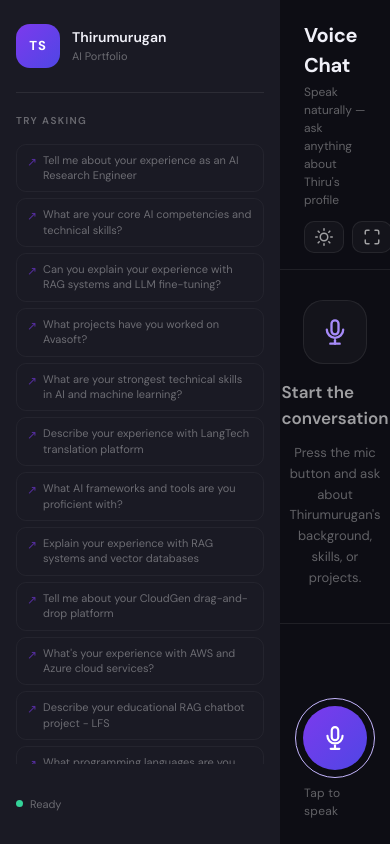
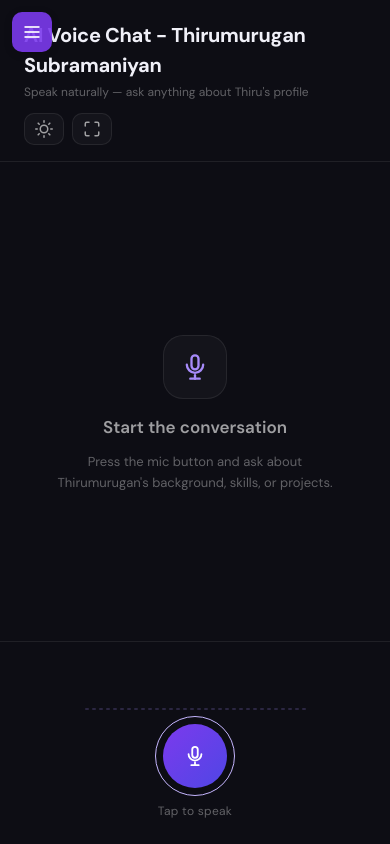
Before and after one commit to thirumurugan2001/Voice-Agent-Frontend, a React (Vite) app: page / in a window 390 px wide. Built offline with nearby package versions, Linux system fonts and the light colour scheme.

Commit message:
Add mobile detection and responsive sidebar for improved user experience

```diff
--- a/src/component/VoiceChatbot.jsx
+++ b/src/component/VoiceChatbot.jsx
@@ -152,7 +152,7 @@ const audioStyles = {
     display: 'flex', alignItems: 'center', gap: 8,
     padding: '8px 10px',
     borderRadius: 12,
-    minWidth: 200,
+    minWidth: 180,
     position: 'relative',
     border: '1px solid',
   },
@@ -225,6 +225,22 @@ const useDarkMode = () => {
   return { isDarkMode, toggleDarkMode: () => setIsDarkMode(prev => !prev) };
 };
 
+// ─── Mobile Detection Hook ────────────────────────────────────────────────────
+const useMobileDetect = () => {
+  const [isMobile, setIsMobile] = useState(false);
+
+  useEffect(() => {
+    const checkMobile = () => {
+      setIsMobile(window.innerWidth <= 768);
+    };
+    checkMobile();
+    window.addEventListener('resize', checkMobile);
+    return () => window.removeEventListener('resize', checkMobile);
+  }, []);
+
+  return isMobile;
+};
+
 // ─── Main Chatbot ─────────────────────────────────────────────────────────────
 const VoiceChatbot = () => {
   const [isRecording, setIsRecording] = useState(false);
@@ -236,8 +252,10 @@ const VoiceChatbot = () => {
   const [bars, setBars] = useState(Array(32).fill(2));
   const [playingId, setPlayingId] = useState(null);
   const [pendingUserMessage, setPendingUserMessage] = useState(null);
+  const [showMobileSidebar, setShowMobileSidebar] = useState(false);
   const { isFullscreen, toggleFullscreen } = useFullscreen();
   const { isDarkMode, toggleDarkMode } = useDarkMode();
+  const isMobile = useMobileDetect();
 
   const recordingTimerRef = useRef(null);
   const audioContextRef = useRef(null);
@@ -427,8 +445,61 @@ const VoiceChatbot = () => {
     <div style={{ ...styles.root, background: theme.bgPrimary }}>
       <style>{css}</style>
 
+      {/* Mobile Menu Button */}
+      {isMobile && (
+        <button
+          onClick={() => setShowMobileSidebar(!showMobileSidebar)}
+          style={styles.mobileMenuBtn}
+          className="mobile-menu-btn"
+        >
+          <svg width={20} height={20} viewBox="0 0 24 24" fill="none" stroke="currentColor" strokeWidth="2">
+            <line x1="3" y1="12" x2="21" y2="12" />
+            <line x1="3" y1="6" x2="21" y2="6" />
+            <line x1="3" y1="18" x2="21" y2="18" />
+          </svg>
+        </button>
+      )}
+
+      {/* Mobile Sidebar Overlay */}
+      {isMobile && showMobileSidebar && (
+        <div style={styles.mobileOverlay} onClick={() => setShowMobileSidebar(false)}>
+          <div style={{ ...styles.mobileSidebar, background: theme.bgSecondary }} onClick={(e) => e.stopPropagation()}>
+            <div style={styles.mobileSidebarHeader}>
+              <div style={styles.avatar}>TS</div>
+              <div>
+                <div style={{ ...styles.avatarName, color: theme.textPrimary }}>Thirumurugan</div>
+                <div style={{ ...styles.avatarRole, color: theme.textMuted }}>AI Portfolio</div>
+              </div>
+              <button onClick={() => setShowMobileSidebar(false)} style={styles.closeBtn}>✕</button>
+            </div>
+            <div style={{ ...styles.divider, background: theme.border }} />
+            <div style={{ ...styles.sidebarLabel, color: theme.textMuted }}>Try asking</div>
+            <div style={styles.suggestionsList}>
+              {suggestions.map((s) => (
+                <button
+                  key={s.id}
+                  style={{ ...styles.suggestionBtn, borderColor: theme.border, color: theme.textSecondary }}
+                  className="suggestion-btn disabled-suggestion"
+                  disabled={true}
+                  onClick={() => setShowMobileSidebar(false)}
+                >
+                  <span style={styles.suggestionIcon}>↗</span>
+                  <span style={styles.suggestionText}>{s.text}</span>
+                </button>
+              ))}
+            </div>
+            <div style={{ ...styles.statusBadge, color: theme.textMuted }}>
+              <span style={{ ...styles.statusDot, background: isRecording ? '#f87171' : isProcessing ? '#fbbf24' : '#34d399' }}
+                className={isRecording || isProcessing ? 'pulse-dot' : ''} />
+              {isRecording ? 'Recording' : isProcessing ? 'Processing…' : 'Ready'}
+            </div>
+          </div>
+        </div>
+      )}
+
       <div style={{ ...styles.layout, background: theme.bgPrimary }}>
-        {/* Sidebar */}
+        {/* Desktop Sidebar - Hidden on mobile */}
+        {!isMobile && (
           <aside style={{ ...styles.sidebar, background: theme.bgSecondary }}>
             <div style={styles.sidebarTop}>
               <div style={styles.avatar}>TS</div>
@@ -459,12 +530,13 @@ const VoiceChatbot = () => {
               {isRecording ? 'Recording' : isProcessing ? 'Processing…' : 'Ready'}
             </div>
           </aside>
+        )}
 
         {/* Main */}
         <main style={{ ...styles.main, background: theme.bgPrimary }}>
           <header style={{ ...styles.header, borderBottomColor: theme.border, background: theme.bgPrimary }}>
             <div>
-              <div style={{ ...styles.headerTitle, color: theme.textPrimary }}>Voice Chat</div>
+              <div style={{ ...styles.headerTitle, color: theme.textPrimary }}>AI Voice Chat - Thirumurugan Subramaniyan</div>
               <div style={{ ...styles.headerSub, color: theme.textMuted }}>Speak naturally — ask anything about Thiru's profile</div>
             </div>
             <div style={styles.headerActions}>
@@ -594,7 +666,7 @@ const VoiceChatbot = () => {
               {!isRecording && !isProcessing && (
                 <button onClick={startRecording} style={styles.micBtn} className="mic-btn">
                   <div style={styles.micRing} />
-                  <MicIcon size={26} color="#fff" />
+                  <MicIcon size={isMobile ? 22 : 26} color="#fff" />
                 </button>
               )}
               {isRecording && (
@@ -671,6 +743,62 @@ const styles = {
     fontFamily: "'DM Sans', 'Helvetica Neue', sans-serif",
     boxSizing: 'border-box',
     overflow: 'hidden',
+    position: 'relative',
+  },
+  mobileMenuBtn: {
+    position: 'fixed',
+    top: 12,
+    left: 12,
+    zIndex: 100,
+    width: 40,
+    height: 40,
+    borderRadius: 10,
+    background: 'rgba(124,58,237,0.9)',
+    border: 'none',
+    color: '#fff',
+    cursor: 'pointer',
+    display: 'flex',
+    alignItems: 'center',
+    justifyContent: 'center',
+    boxShadow: '0 2px 8px rgba(0,0,0,0.15)',
+  },
+  mobileOverlay: {
+    position: 'fixed',
+    top: 0,
+    left: 0,
+    right: 0,
+    bottom: 0,
+    background: 'rgba(0,0,0,0.5)',
+    zIndex: 200,
+    animation: 'fadeIn 0.2s ease',
+  },
+  mobileSidebar: {
+    position: 'absolute',
+    top: 0,
+    left: 0,
+    width: '80%',
+    maxWidth: 300,
+    height: '100%',
+    padding: '20px 16px',
+    display: 'flex',
+    flexDirection: 'column',
+    gap: 8,
+    overflowY: 'auto',
+    boxShadow: '2px 0 12px rgba(0,0,0,0.2)',
+  },
+  mobileSidebarHeader: {
+    display: 'flex',
+    alignItems: 'center',
+    gap: 12,
+    justifyContent: 'space-between',
+  },
+  closeBtn: {
+    background: 'transparent',
+    border: 'none',
+    fontSize: 20,
+    cursor: 'pointer',
+    color: '#666',
+    padding: 4,
   },
   layout: {
     display: 'flex',
@@ -932,6 +1060,9 @@ const css = `
     border-color: #7c3aed !important;
     color: #7c3aed !important;
   }
+  .mobile-menu-btn:hover {
+    transform: scale(1.05);
+  }
   .fade-in { animation: fadeIn 0.3s ease forwards; }
   @keyframes fadeIn { from { opacity: 0; transform: translateY(6px); } to { opacity: 1; transform: translateY(0); } }
   .msg-appear { animation: msgIn 0.25s ease forwards; }
@@ -954,25 +1085,26 @@ const css = `
   .spin { animation: spin 0.8s linear infinite; }
   @keyframes spin { to { transform: rotate(360deg); } }
 
-  /* Responsive Design */
+  /* Mobile Responsive Styles */
   @media (max-width: 768px) {
-    .sidebar { width: 80px !important; min-width: 80px !important; align-items: center !important; padding: 16px 8px !important; }
-    .sidebarTop { flex-direction: column !important; text-align: center !important; gap: 6px !important; }
-    .sidebarLabel { display: none !important; }
-    .statusBadge { justify-content: center !important; font-size: 9px !important; }
-    .avatarName { display: none !important; }
-    .avatarRole { display: none !important; }
-    .divider { display: none !important; }
-    .suggestionsList { display: none !important; }
-    .msgRow { gap: 6px !important; }
-    .botBubble, .userBubble { max-width: 280px !important; padding: 8px 10px !important; }
-    .botAvatar, .userAvatarSmall { width: 28px !important; height: 28px !important; font-size: 8px !important; }
     .header { padding: 12px 16px !important; }
     .chatArea { padding: 12px 16px !important; }
     .controlsArea { padding: 12px 16px 20px !important; }
     .micBtn, .stopBtn, .spinnerBtn { width: 56px !important; height: 56px !important; }
     .headerTitle { font-size: 16px !important; }
     .headerSub { font-size: 10px !important; }
+    .botAvatar, .userAvatarSmall { width: 28px !important; height: 28px !important; font-size: 8px !important; }
+    .botBubble, .userBubble { max-width: 280px !important; padding: 8px 10px !important; }
+    .msgRow { gap: 6px !important; }
+    .waveform { height: 40px !important; }
+    .bar { width: 3px !important; }
+  }
+
+  @media (max-width: 480px) {
+    .botBubble, .userBubble { max-width: 240px !important; }
+    .headerActions { gap: 4px !important; }
+    .iconBtn { padding: 4px 8px !important; }
+    .recTimer { padding: 3px 8px !important; font-size: 11px !important; }
   }
 `;
 
```
Lines whose indentation alone changed are shown as unchanged.
